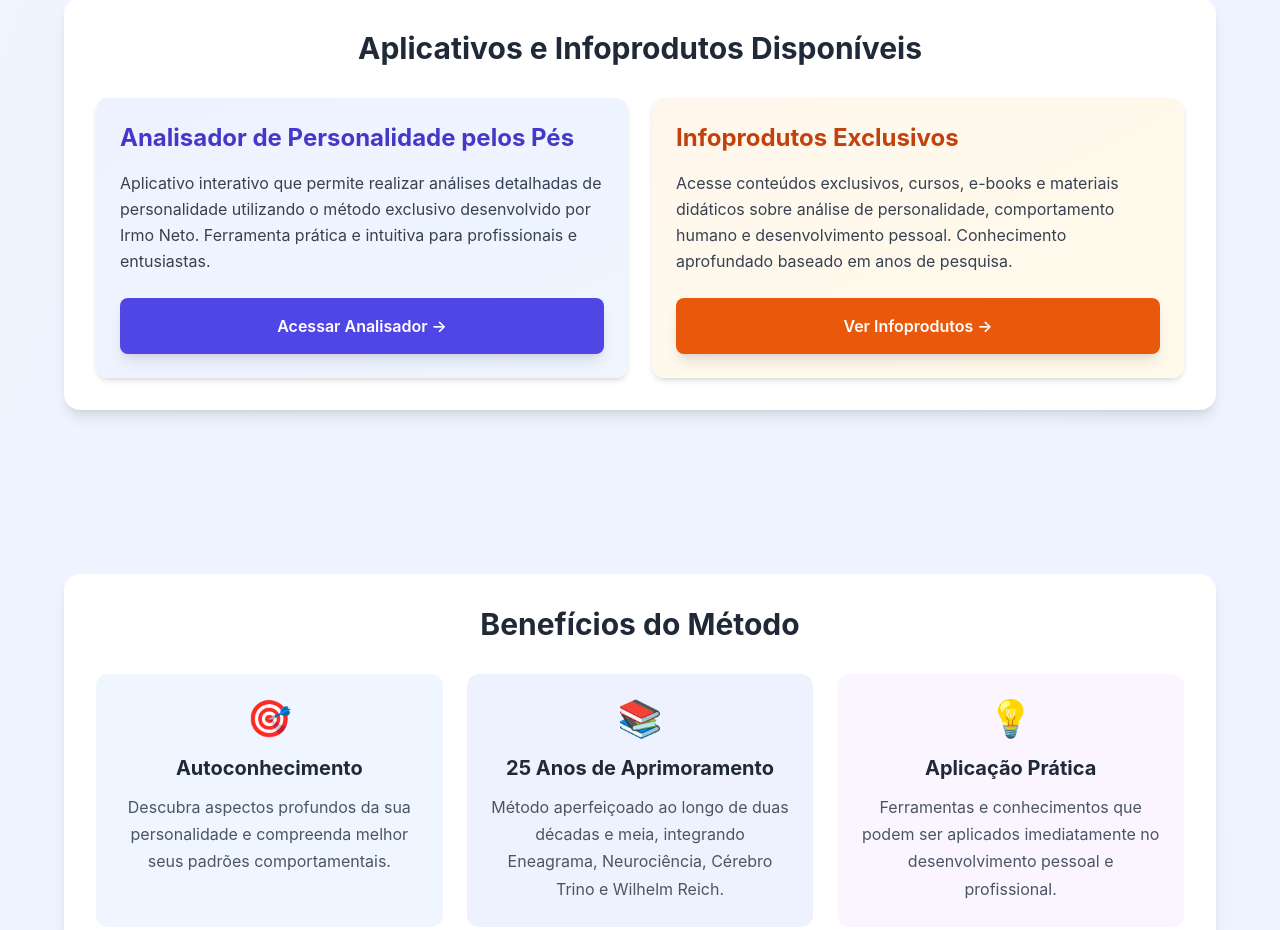
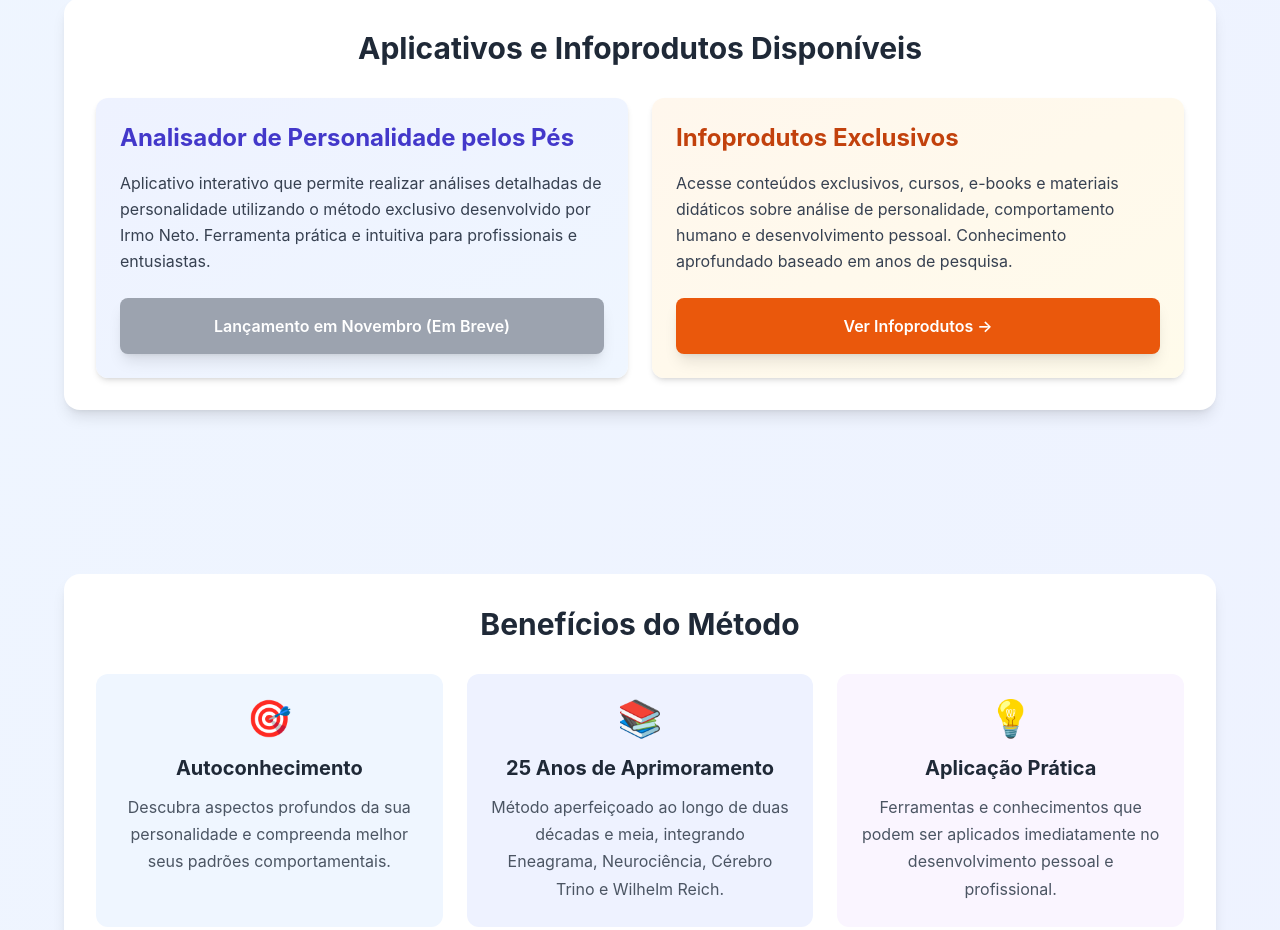
Before and after one commit to irmoneto/irmoneto.github.io, a plain HTML site: page index.html in a window 1280 px wide. Shown: the part 1282-2212 px from the top of the page. Drawn offline with nearby package versions, Linux system fonts and the light colour scheme.

Commit message:
Update index.html
Replaced the access link with a disabled button indicating upcoming launch.

```diff
--- a/index.html
+++ b/index.html
@@ -151,19 +151,17 @@
             </h2>
 
             <div class="grid md:grid-cols-2 gap-6 mt-8">
-                <article class="bg-gradient-to-br from-indigo-50 to-blue-50 rounded-xl p-6 shadow-md hover:shadow-xl transition-shadow">
+                <article class="bg-gradient-to-br from-indigo-50 to-blue-50 rounded-xl p-6 shadow-md">
                     <h3 class="text-2xl font-bold text-indigo-700 mb-4">
                         Analisador de Personalidade pelos Pés
                     </h3>
                     <p class="text-gray-700 mb-6 leading-relaxed">
                         Aplicativo interativo que permite realizar análises detalhadas de personalidade utilizando o método exclusivo desenvolvido por Irmo Neto. Ferramenta prática e intuitiva para profissionais e entusiastas.
                     </p>
-                    <a href="https://irmoneto.github.io/Analisador-Personalidade-Pes/"
-                       target="_blank"
-                       rel="noopener noreferrer"
-                       class="inline-block w-full bg-indigo-600 hover:bg-indigo-700 text-white font-semibold py-4 px-6 rounded-lg shadow-lg text-center transform hover:scale-105 transition-all duration-300">
-                        Acessar Analisador →
-                    </a>
+                    <!-- BOTÃO DESATIVADO E INFORMATIVO -->
+                    <div class="inline-block w-full bg-gray-400 text-white font-semibold py-4 px-6 rounded-lg shadow-lg text-center cursor-not-allowed">
+                        Lançamento em Novembro (Em Breve)
+                    </div>
                 </article>
 
                 <article class="bg-gradient-to-br from-orange-50 to-amber-50 rounded-xl p-6 shadow-md hover:shadow-xl transition-shadow">
```
